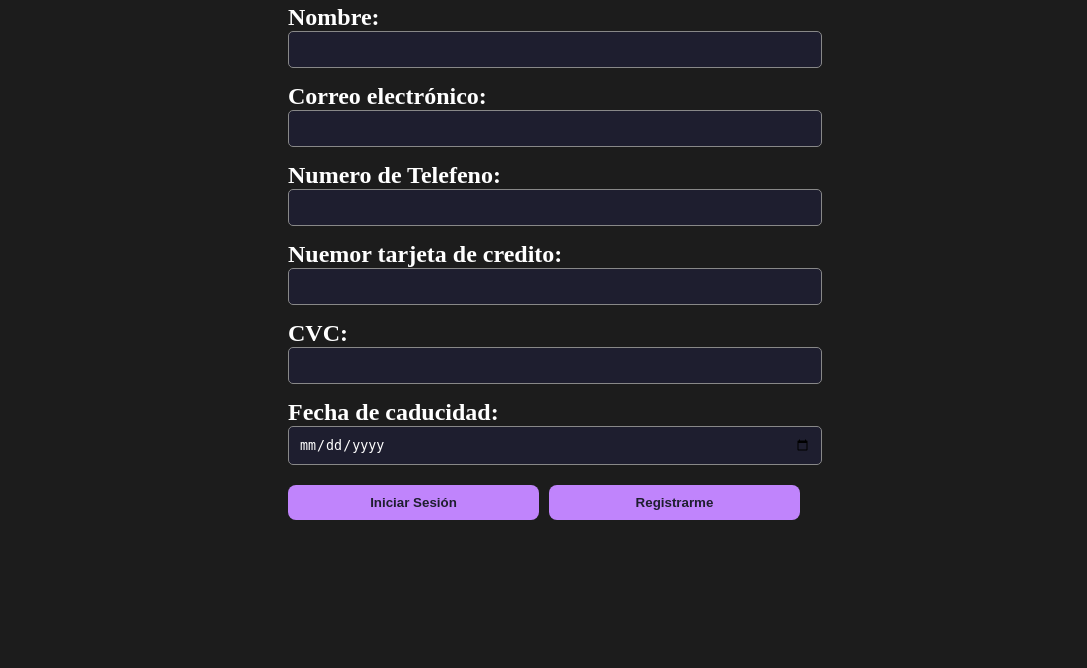
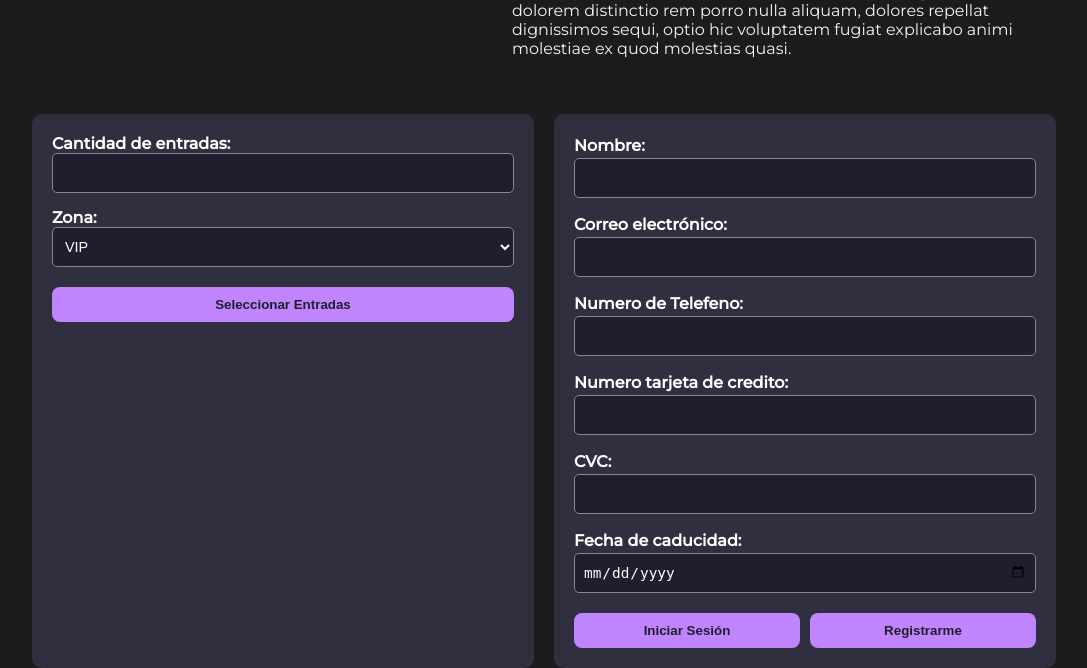
Before and after one commit to Kiddgoby/Transversal-BeatPass, a PHP site: page /info_compra.html in a window 1280 px wide. Shown: the part 511-1179 px from the top of the page, without its empty margins (96-1183 px from the left). Before the commit the page ends 1031 px from the top, so only its background shows below. Run offline with PHP 8.4, Linux system fonts and the light colour scheme.

Commit message:
modificaciones texto and y compra

```diff
--- a/View/Inicio/inicio.html
+++ b/View/Inicio/inicio.html
@@ -6,13 +6,15 @@
     <meta name="viewport" content="width=device-width, initial-scale=1.0">
     <title>Beat Pass</title>
     <link rel="stylesheet" href="StyleInicio.css">
+    <!-- Fuentes de Google Fonts -->
+    <link href="https://fonts.googleapis.com/css2?family=Bebas+Neue&family=Montserrat&family=Oswald&display=swap" rel="stylesheet">
 </head>
 <body>
     <header>
         <div class="izquierda">
             <img src="../logoBilleteArnau.png" alt="">
         </div>
-
+        <h1 class="titulo">Beat Pass</h1>
         <div class="derecha">
             <a href="">Eventos</a>
             <a href="">Lugares</a>
@@ -27,7 +29,7 @@
     </article>
 
     <div class="tituloYsubtitulo">
-        <h1>TOP VENTAS</h1>
+        <h1 class="titulo">TOP VENTAS</h1>
     </div>
 
 <!-- Saga de 3 cartas con animaciones -5px con hober -->
--- a/View/pagina_compra/info_compra.css
+++ b/View/pagina_compra/info_compra.css
@@ -1,23 +1,12 @@
 /* Variables personalizadas */
 :root{
     --Color-principal: #1c1c1c;
-    --Color-secundario: #38385f;
+    --Color-secundario: #494979;
     --Color-secundario-flojo: #6f6dbe;
     --Color-letras: rgb(255, 255, 255);
 }
 
-.titulo{
-    font-size: 3rem;
-}
-
-.subtitulo{
-    font-size: 2rem;
-}
-
-.info{
-    font-size: 1.5rem;
-}
-/* Body */
+/* Aplicando fuentes globalmente */
 body {
     background-color: var(--Color-principal);
     margin: 0;
@@ -25,6 +14,24 @@ body {
     flex-direction: column;
     align-items: center;
     color: #f4f4f4;
+    font-family: 'Montserrat', sans-serif; /* Fuente predeterminada */
+}
+
+/* Estilo para los títulos */
+.titulo {
+    font-family: 'Bebas Neue', sans-serif; /* Fuente Bebas Neue */
+    font-size: 3rem;
+}
+
+.subtitulo {
+    font-family: 'Oswald', sans-serif; /* Fuente Oswald */
+    font-size: 2rem;
+}
+
+.info {
+    font-family: 'Montserrat', sans-serif; /* Fuente Montserrat */
+    font-size: 1rem; /* Tamaño de texto reducido */
+    line-height: 1.5; /* Mejorar la legibilidad */
 }
 
 /* Header */
@@ -85,18 +92,28 @@ section.img img {
     object-fit: cover;
 }
 
-section.more-info{
+section.more-info {
     margin-left: 10%;
     margin-right: 10%;
 }
 
-/* Estilos del formulario */
-section.info {
-    width: 40%;
+/* Estilo del contenedor de formularios */
+.form-container {
+    display: flex;
+    justify-content: space-between;
+    width: 80%;
+    margin-top: 40px;
+    gap: 20px; /* Espacio entre los formularios */
+}
+
+/* Estilos del formulario de selección de entradas */
+section.select-info {
+    width: 48%; /* Ajuste para tener espacio entre ambos formularios */
     display: flex;
     flex-direction: column;
-    margin: 0 100px;
     padding: 20px;
+    background-color: #2f2f3f;
+    border-radius: 10px;
 }
 
 .input-group {
@@ -110,16 +127,19 @@ section.info {
     color: var(--Color-letras);
 }
 
-.input-group input {
-    width: 100%;
-    padding: 10px;
-    border: 1px solid #888;
-    border-radius: 5px;
-    background-color: #1e1e2f;
-    color: var(--Color-letras);
+.input-group input,
+.input-group select {
+    width: 100%; /* 100% para que ocupe todo el ancho del contenedor sin desbordarse */
+    padding: 8px; /* Ajuste el espacio interno */
+    border: 1px solid #888; /* Bordes del input */
+    border-radius: 5px; /* Bordes redondeados */
+    background-color: #1e1e2f; /* Color de fondo */
+    color: var(--Color-letras); /* Color del texto */
+    font-size: 0.9rem; /* Tamaño de la fuente */
+    height: 40px; /* Controla la altura */
+    box-sizing: border-box; /* Asegura que el padding no haga que el input se desborde */
 }
 
-/* Ajuste de los botones */
 .buttons {
     display: flex;
     justify-content: space-between;
@@ -142,3 +162,13 @@ section.info {
 .buttons button:hover {
     background-color: var(--Color-secundario-flojo);
 }
+
+/* Estilos del formulario de información */
+section.info {
+    width: 48%; /* Ajuste para tener espacio entre ambos formularios */
+    display: flex;
+    flex-direction: column;
+    padding: 20px;
+    background-color: #2f2f3f;
+    border-radius: 10px;
+}
--- a/View/pagina_compra/info_compra.html
+++ b/View/pagina_compra/info_compra.html
@@ -5,6 +5,8 @@
     <meta charset="UTF-8">
     <meta name="viewport" content="width=device-width, initial-scale=1.0">
     <title>BeatPass</title>
+    <!-- Add Google Fonts for the required fonts -->
+    <link href="https://fonts.googleapis.com/css2?family=Bebas+Neue&family=Oswald:wght@400;500&family=Montserrat:wght@400;500&display=swap" rel="stylesheet">
     <link rel="stylesheet" href="info_compra.css">
 </head>
 <body>
@@ -25,9 +27,8 @@
     <article class="all">
         <section class="img">
             <img src="../../Imagenes_A_Usar/pancartaPedro.jpg" alt="">
+        </section>
 
-        </section>
-        <!-------------------------------------------------------------->
         <section class="more-info">
             <h2 class="titulo">Información</h2>
             <p>Lorem ipsum dolor sit amet, consectetur adipisicing elit. Cupiditate molestias dicta expedita consequatur dolorem laboriosam esse architecto amet alias suscipit aut, magnam totam modi saepe ipsa impedit. Deserunt, necessitatibus! Suscipit!</p>
@@ -36,7 +37,33 @@
             <p>Lorem ipsum, dolor sit amet consectetur adipisicing elit. Aut dolorem distinctio rem porro nulla aliquam, dolores repellat dignissimos sequi, optio hic voluptatem fugiat explicabo animi molestiae ex quod molestias quasi.</p>
         </section>
     </article>
-            <!------------------------------------------------------------>
+
+    <!-- Sección única para los dos formularios -->
+    <section class="form-container">
+        <!-- Formulario de selección de entradas -->
+        <section class="select-info">
+            <form action="#" method="POST">
+                <div class="input-group">
+                    <label for="cantidad">Cantidad de entradas:</label>
+                    <input type="number" id="cantidad" name="cantidad" min="1" required>
+                </div>
+
+                <div class="input-group">
+                    <label for="zona">Zona:</label>
+                    <select id="zona" name="zona" required>
+                        <option value="VIP">VIP</option>
+                        <option value="General">General</option>
+                        <option value="Preferente">Preferente</option>
+                    </select>
+                </div>
+
+                <div class="buttons">
+                    <button type="submit" name="submit_seleccion">Seleccionar Entradas</button>
+                </div>
+            </form>
+        </section>
+
+        <!-- Formulario de información personal -->
         <section class="info">
             <form action="../../Controler/Controlador.php" method="POST">
                 <div class="input-group">
@@ -55,7 +82,7 @@
                 </div>
 
                 <div class="input-group">
-                        <label for="text">Nuemor tarjeta de credito:</label>
+                    <label for="text">Numero tarjeta de credito:</label>
                     <input type="email" id="gmail" name="gmail" required >
                 </div>
 
@@ -75,5 +102,7 @@
                 </div>
             </form>
         </section>
+    </section>
+
 </body>
 </html>
```
Also changed, not shown: View/Inicio/StyleInicio.css (+27 -19 lines), View/InicioSesion/Style.css (+25 -17 lines), View/InicioSesion/index1.html (+10 -8 lines), View/Registro/Registro.html (+6 -9 lines), View/Registro/StyleR.css (+46 -9 lines), futuras_mejoras/requisitos.html (added, +72 -0 lines). Lines whose indentation alone changed are shown as unchanged.
